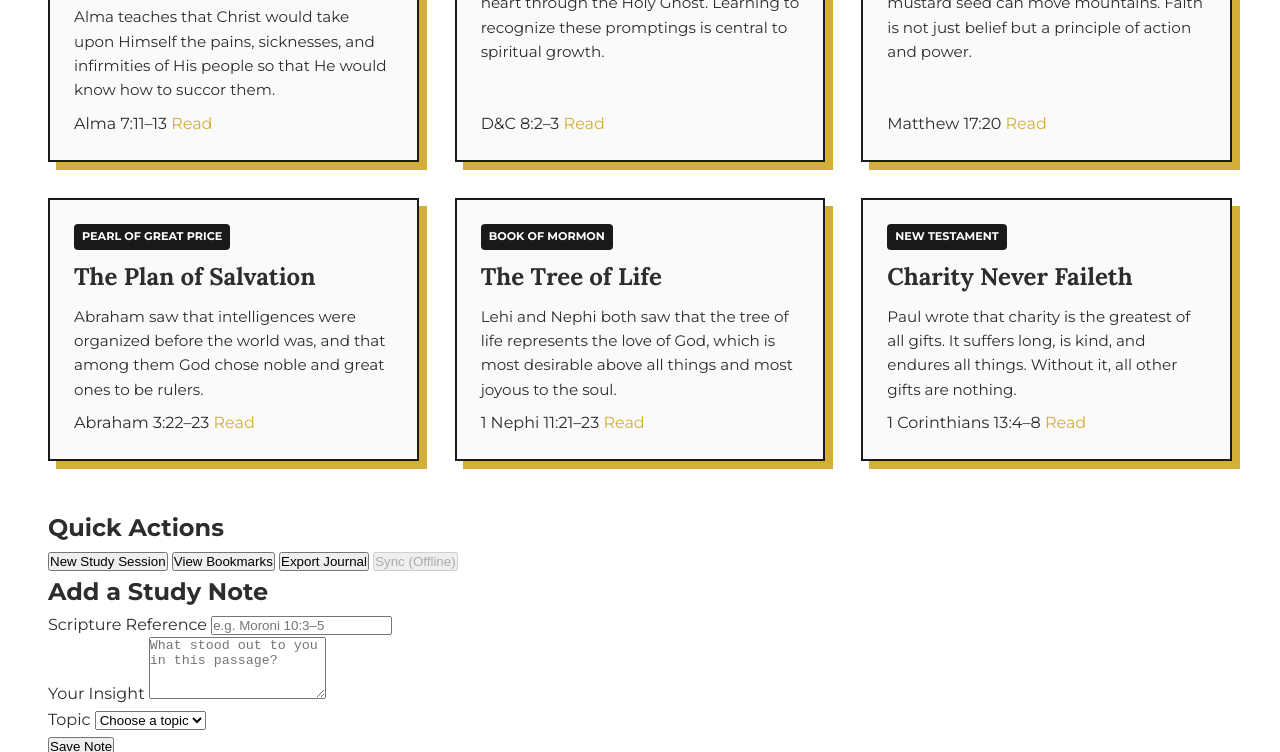
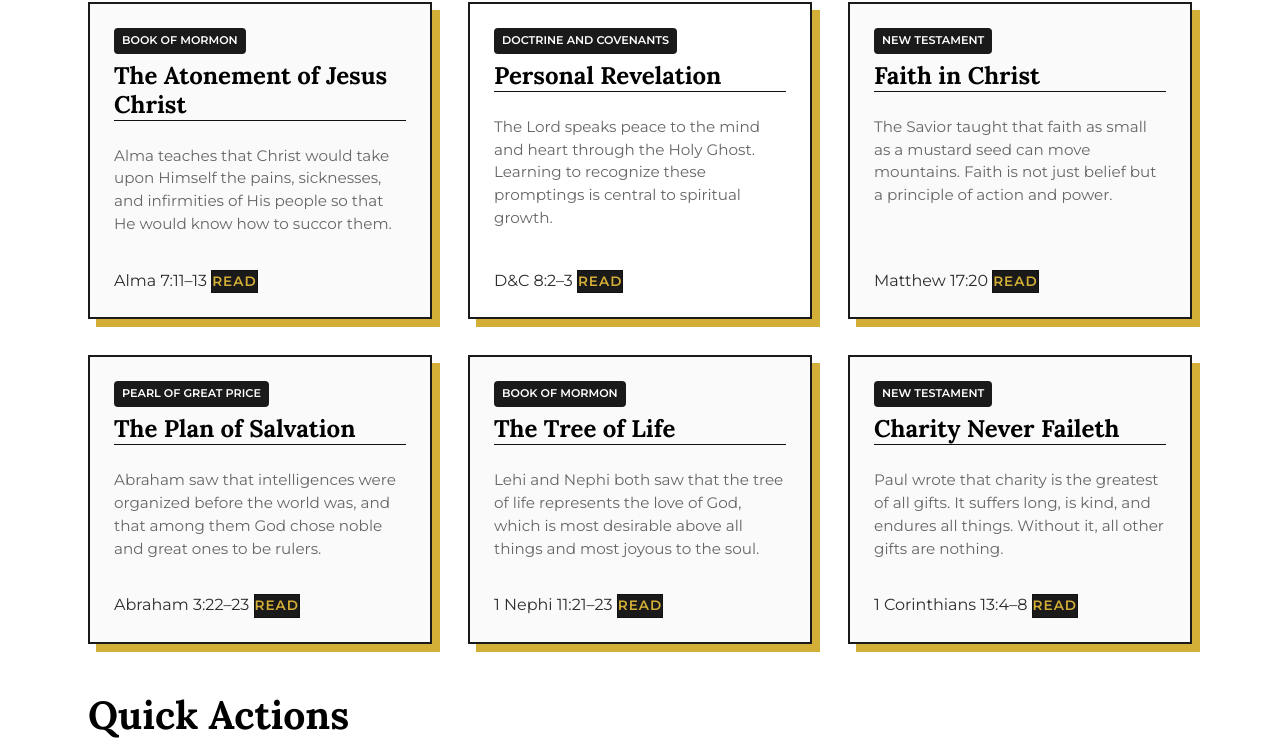
Before and after one commit to JamesRWri/wdd331-practice, a website: page unit-2/layered-components/index.html in a window 1280 px wide. Shown: the part 561-1313 px from the top of the page. Drawn offline with Linux system fonts and the light colour scheme; files that its build step writes are made by us from their sources.

Commit message:
css final

```diff
--- a/css/base/elements.css
+++ b/css/base/elements.css
@@ -6,6 +6,25 @@
     background-color: #ffffff;
     -webkit-font-smoothing: antialiased;
     -moz-osx-font-smoothing: grayscale;
+    padding-left: var(--space-md, 1rem);
+    padding-right: var(--space-md, 1rem);
+    max-width: 1200px;
+    margin: 0 auto;
+}
+
+header,
+main,
+footer {
+    width: 100%;
+    margin-left: auto;
+    margin-right: auto;
+}
+
+header {
+    padding-top: var(--space-md, 1rem);
+    padding-bottom: var(--space-md, 1rem);
+    margin-bottom: var(--space-xl, 2.5rem);
+    border-bottom: var(--border-thin, 1px solid #111111);
 }
 
 h1, h2, h3, h4, h5, h6 {
@@ -45,3 +64,12 @@
     line-height: var(--line-height-tight);
     color: #555555;
 }
+
+.dark body {
+    background-color: var(--color-bg-dark, #0f172a);
+    color: var(--color-text-dark, #f8fafc);
+}
+
+.dark header {
+    border-bottom-color: var(--color-border-dark, #475569) !important;
+}
--- a/css/components/cards.css
+++ b/css/components/cards.css
@@ -1,10 +1,14 @@
 @layer components {
+
     .assignment-grid,
     .cards {
         display: grid;
         grid-template-columns: 1fr;
-        gap: var(--space-lg);
-        margin-top: var(--space-lg);
+        gap: var(--space-lg, 1.5rem);
+        margin-top: var(--space-lg, 1.5rem);display: grid;
+        grid-template-columns: 1fr;
+        gap: var(--space-lg, 1.5rem);
+        margin-bottom: var(--space-xl, 2.5rem);
     }
 
     @media (min-width: 768px) {
@@ -19,36 +23,39 @@
         background-color: var(--color-surface, #ffffff);
         border: var(--border-thick, 3px solid #081437);
         border-radius: var(--radius-sharp, 0px);
-        padding: var(--space-lg);
+        padding: var(--space-lg, 1.5rem);
         display: flex;
         flex-direction: column;
         justify-content: space-between;
-        box-shadow: var(--shadow-flat, 0 2px 4px rgba(0, 0, 0, 0.05));
-        transition: transform 0.15s ease, box-shadow 0.15s ease;
+        box-shadow: var(--shadow-flat, 4px 4px 0px rgba(8, 20, 55, 1));
+
+        transition: transform 0.15s cubic-bezier(0.25, 0.8, 0.25, 1),
+                    box-shadow 0.15s cubic-bezier(0.25, 0.8, 0.25, 1);
     }
 
     .project-card:hover,
     .card:hover {
         transform: translate(-3px, -3px);
-        box-shadow: var(--shadow-flat-hover, 0 8px 16px rgba(8, 20, 55, 0.12));
+        box-shadow: var(--shadow-flat-hover, 7px 7px 0px rgba(8, 20, 55, 1));
     }
 
     .project-card__title,
     .card h3 {
-        font-family: var(--font-heading);
+        font-family: var(--font-heading, 'Lora', serif);
         color: var(--color-dark, #081437);
         font-size: 1.4rem;
         margin-top: 0;
-        margin-bottom: var(--space-sm);
+        margin-bottom: var(--space-sm, 0.75rem);
         border-bottom: var(--border-thin, 1px solid #111111);
-        padding-bottom: var(--space-xs);
+        padding-bottom: var(--space-xs, 0.5rem);
     }
 
-\    .project-card__desc,
+    .project-card__desc,
     .card p {
         font-size: 0.95rem;
         color: var(--color-text-muted, #666666);
-        margin-bottom: var(--space-md);
+        margin-bottom: var(--space-md, 1rem);
+        line-height: 1.5;
     }
 
     .project-card__link,
@@ -57,11 +64,14 @@
         align-self: flex-start;
         background-color: var(--color-primary, #081437);
         color: var(--color-light, #ffffff);
-        padding: var(--space-sm) var(--space-md);
+        padding: var(--space-sm, 0.75rem) var(--space-md, 1rem);
         border: var(--border-thin, 1px solid #111111);
         font-size: 0.85rem;
         text-transform: uppercase;
         letter-spacing: 1px;
+        text-decoration: none;
+        font-weight: 600;
+        transition: background-color 0.15s ease, color 0.15s ease;
     }
 
     .project-card__link:hover,
@@ -70,4 +80,40 @@
         color: var(--color-dark, #111111);
         text-decoration: none;
     }
+
+    .dark .project-card,
+    .dark .card {
+        background-color: var(--color-surface-dark, #1e293b);
+        border-color: var(--color-border-dark, #475569);
+        box-shadow: var(--shadow-flat-dark, 4px 4px 0px rgba(255, 255, 255, 0.15));
+    }
+
+    .dark .project-card:hover,
+    .dark .card:hover {
+        box-shadow: var(--shadow-flat-hover-dark, 7px 7px 0px rgba(255, 255, 255, 0.25));
+    }
+
+    .dark .project-card__title,
+    .dark .card h3 {
+        color: var(--color-light, #f8fafc);
+        border-bottom-color: var(--color-border-dark, #475569);
+    }
+
+    .dark .project-card__desc,
+    .dark .card p {
+        color: var(--color-text-muted-dark, #94a3b8);
+    }
+
+    .dark .project-card__link,
+    .dark .card-footer a {
+        background-color: #38bdf8;
+        color: #0f172a !important;
+        border: 1px solid #475569;
+    }
+
+    .dark .project-card__link:hover,
+    .dark .card-footer a:hover {
+        background-color: #0284c7;
+        color: #ffffff !important;
+    }
 }
--- a/css/main.css
+++ b/css/main.css
@@ -1,12 +1,11 @@
-@import url('https://fonts.googleapis.com/css2?family=Lora:ital,wght@0,400..700;1,400..700&family=Montserrat:wght@400;700&display=swap');
-@layer tokens, base, layout, components, utilities;
-
 @import "tokens/colors.css";
 @import "tokens/variables.css";
 @import "base/reset.css";
 @import "base/elements.css";
 @import "components/cards.css";
 @import "utilities/utilities.css";
-@import url('components/theme-toggle.css') layer(components);
+@import "components/theme-toggle.css";
 @import "components/effects.css";
-@import "components/icons.css"
+@import "components/icons.css";
+
+@layer tokens, base, layout, components, utilities;
```
Also changed, not shown: blend-modes.html (+0 -1 lines), index.html (+0 -1 lines).
